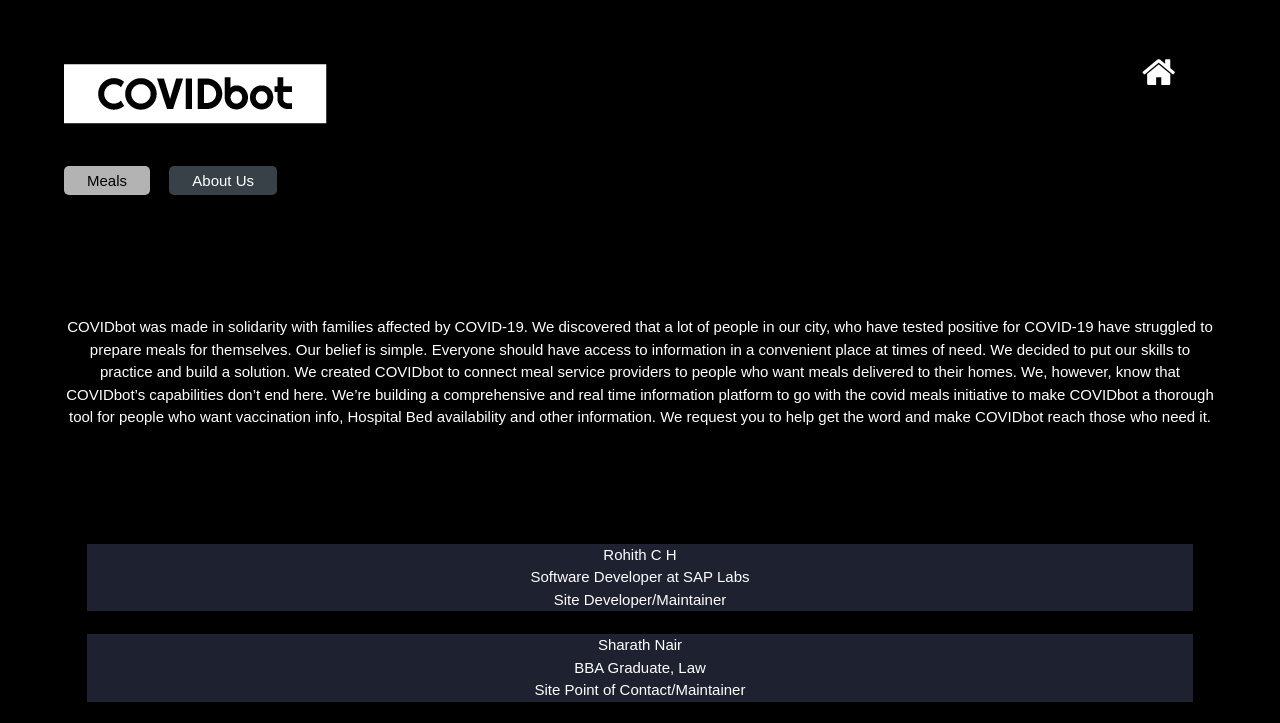
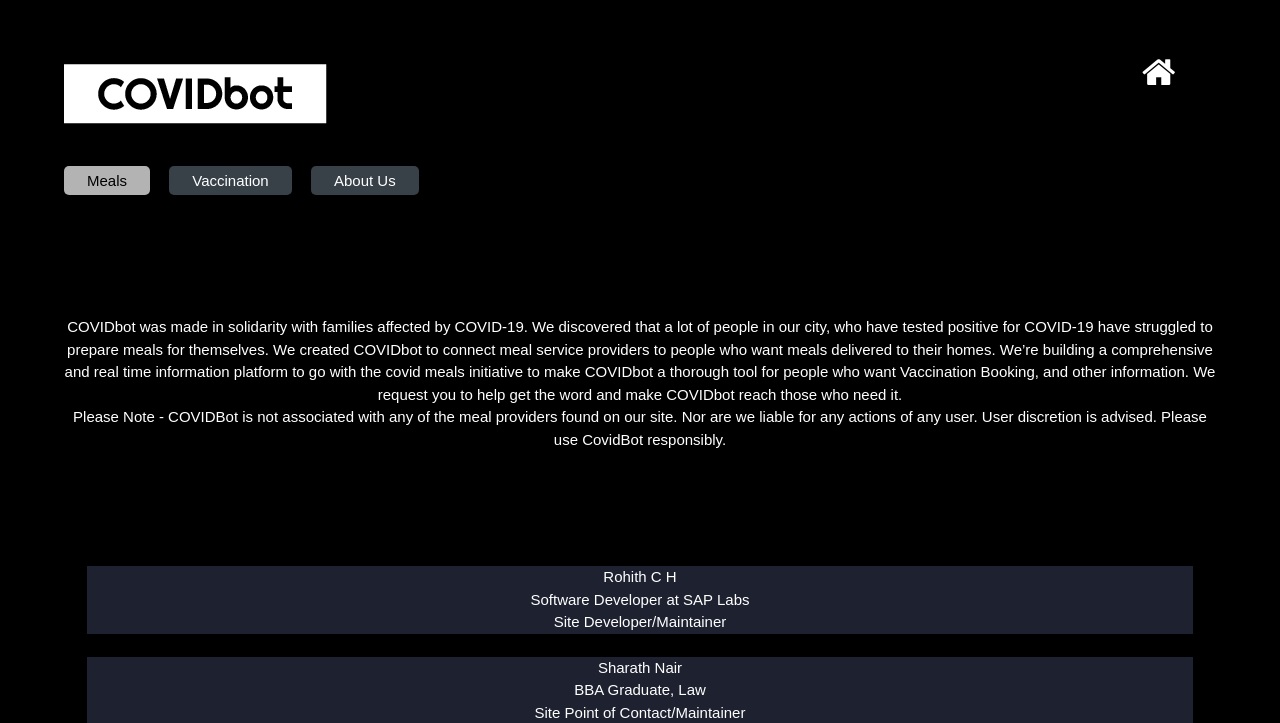
Before and after one commit to rohithch21/covid-bot, a Django app: page /about/ in a window 1280 px wide. Shown: the top 723 px of the page. Run offline with Django 3.2, Linux system fonts and the light colour scheme.

Commit message:
Minor fixes

```diff
--- a/covidmeals/templates/covidmeals/about.html
+++ b/covidmeals/templates/covidmeals/about.html
@@ -14,6 +14,7 @@
 		<nav>
 			<div id=navBar>
 				<a href="{% url 'covidmeals:meals' %}" style="background:rgba(255, 255, 255, 0.7); color: black;">Meals</a>
+				<a href="{% url 'covidmeals:vaccine-page' %}">Vaccination</a>
 				<a href="/about">About Us</a>
                 <span class="w3-xxlarge"><a href="{% url 'covidmeals:index' %}" style="background:none;"><i class="fa fa-home"></i></a></span>
 			</div>
@@ -22,14 +23,11 @@
 			<div class="first-half">
 				<p>COVIDbot was made in solidarity with families affected by COVID-19.
 					We discovered that a lot of people in our city, who have tested positive for COVID-19 have struggled to prepare meals for
-					themselves.
-					Our belief is simple. Everyone should have access to information in a convenient place at times of need.
-					We decided to put our skills to practice and build a solution. We created COVIDbot to connect meal service providers to people
-					who want meals delivered to their homes.
-					We, however, know that COVIDbot’s capabilities don’t end here.
+					themselves. We created COVIDbot to connect meal service providers to people who want meals delivered to their homes.
 					We’re building a comprehensive and real time information platform to go with the covid meals initiative to make COVIDbot a
-					thorough tool for people who want vaccination info, Hospital Bed availability and other information.
-					We request you to help get the word and make COVIDbot reach those who need it.
+					thorough tool for people who want Vaccination Booking, and other information.
+					We request you to help get the word and make COVIDbot reach those who need it.<br>
+					Please Note - COVIDBot is not associated with any of the meal providers found on our site. Nor are we liable for any actions of any user. User discretion is advised. Please use CovidBot responsibly.
 					</p>
 			</div>
 			<!-- <div> -->
```
Also changed, not shown: covidmeals/templates/covidmeals/meals.html (+8 -2 lines).
